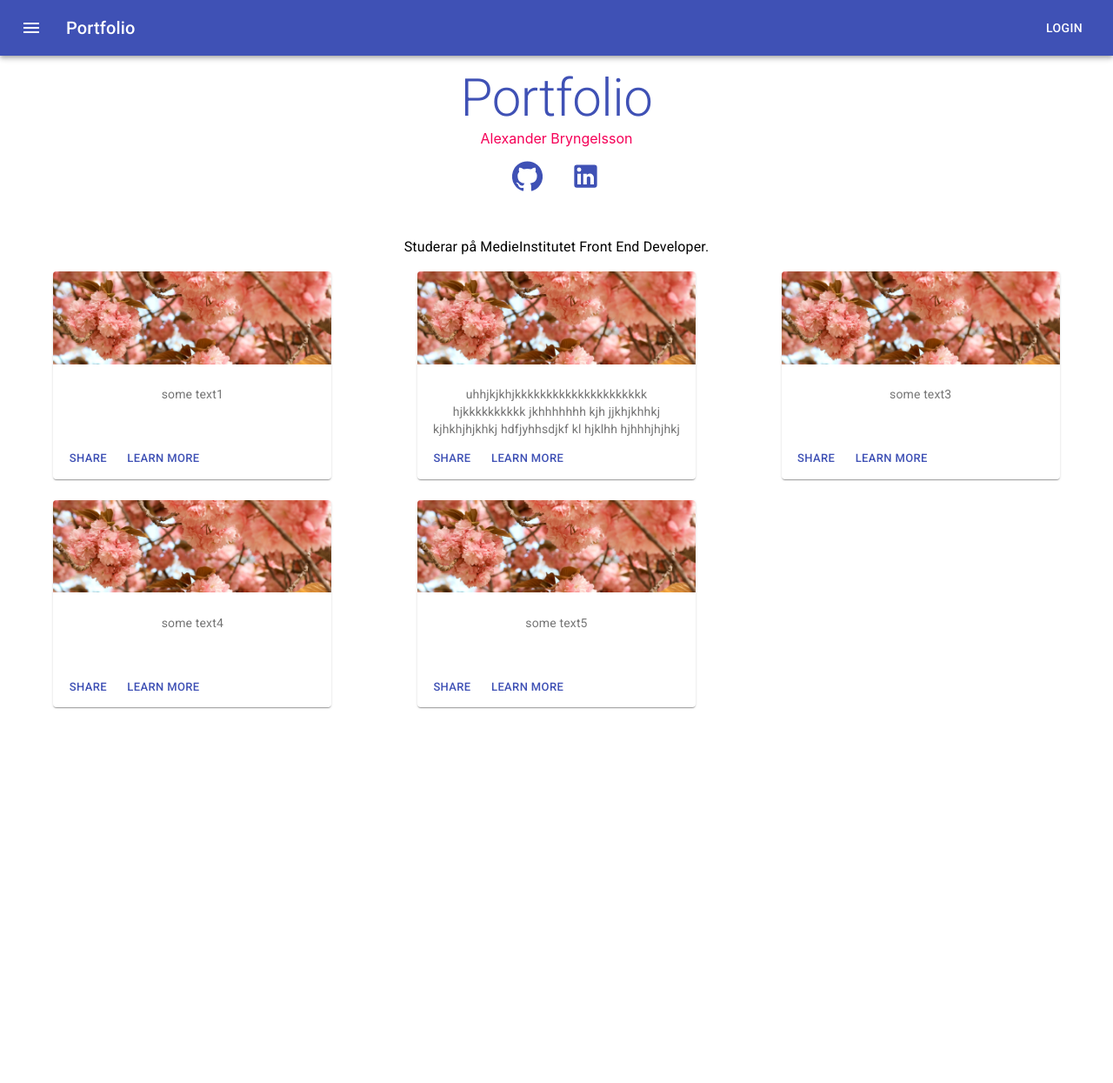
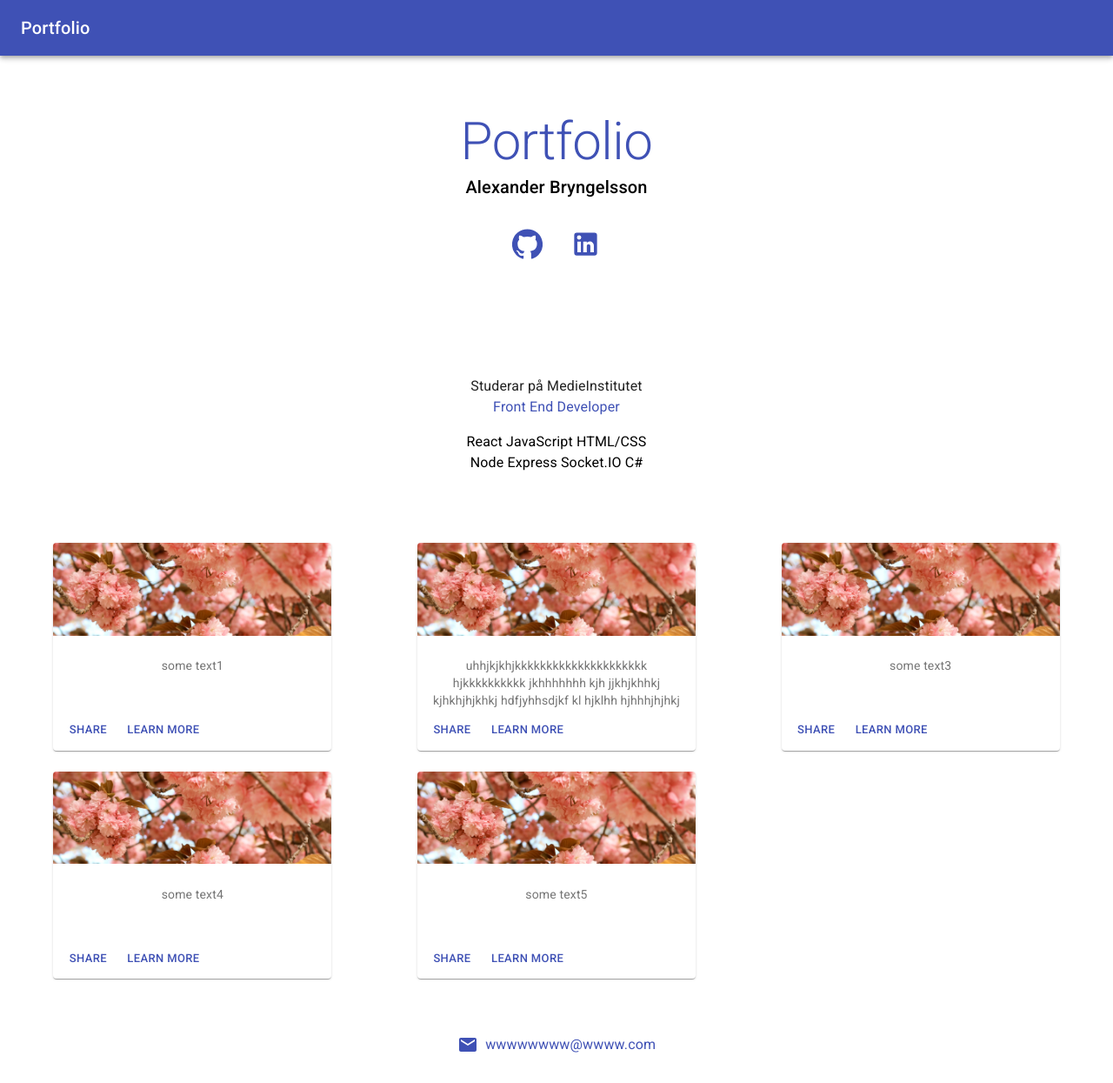
Before and after one commit to alexbryw/portfolio, a React (Create React App) app: page / in a window 1280 px wide. Shown: the whole page at 87% size. Before the commit the page ends 825 px from the top, so only its background shows below. Built offline with nearby package versions, Linux system fonts and the light colour scheme.

Commit message:
Added text to Current.jsx and mail link to Bottom.jsx

```diff
--- /dev/null
+++ b/src/components/cards/Bottom.jsx
@@ -0,0 +1,15 @@
+import React from 'react'
+import MailIcon from '@material-ui/icons/Mail';
+import { Container, Typography, Link } from '@material-ui/core';
+
+export default function Bottom(){
+    return(
+        <Container style={{display: "flex", justifyContent: "center", alignItems: "center", padding: "4rem 1.25rem 2rem 1.25rem"}}>
+            <Link href="#" >
+                <Typography  style={{display: "flex", alignItems: "center", justifyContent: "center"}}>
+                    <MailIcon/>&nbsp; wwwwwwww@wwww.com
+                </Typography>
+            </Link>
+        </Container>
+    )
+}
--- a/src/components/cards/CardHolder.jsx
+++ b/src/components/cards/CardHolder.jsx
@@ -6,6 +6,7 @@ import contentList from '../../content/content'
 import Navbar from './Navbar';
 import WelcomePage from './WelcomePage';
 import Current from './Current';
+import Bottom from './Bottom'
 
 export default function CardHolder() {
 
@@ -29,6 +30,7 @@ export default function CardHolder() {
                     })}
                 </Grid>
             </Container>
+            <Bottom />
         </div>
     )
 }
--- a/src/components/cards/Current.jsx
+++ b/src/components/cards/Current.jsx
@@ -1,11 +1,23 @@
 import React from 'react'
-import { Container, Typography } from '@material-ui/core'
+import { Container, Typography, Link } from '@material-ui/core'
+
 
 export default function Current(){
     return(
-        <Container style={{display: 'flex', justifyContent: "center", alignItems: "center"}}>
-            <Typography style={{padding: "1rem"}}>
-                Studerar på MedieInstitutet Front End Developer.
+        <Container style={{display: 'flex', flexDirection: "column", justifyContent: "center", alignItems: "center", padding: "3rem 1.5rem 5rem 1.5rem"}}>
+            <Typography color={"textPrimary"}>
+                Studerar på MedieInstitutet
+            </Typography>
+            <Typography style={{padding: "0 0 1rem 0"}} /*color={"primary"}*/>
+                <Link href="#">
+                    Front End Developer
+                </Link>
+            </Typography>
+            <Typography>
+                React JavaScript HTML/CSS
+            </Typography>
+            <Typography>
+                Node Express Socket.IO C#
             </Typography>
         </Container>
     )
--- a/src/components/cards/Navbar.jsx
+++ b/src/components/cards/Navbar.jsx
@@ -3,9 +3,9 @@ import { makeStyles } from '@material-ui/core/styles';
 import AppBar from '@material-ui/core/AppBar';
 import Toolbar from '@material-ui/core/Toolbar';
 import Typography from '@material-ui/core/Typography';
-import Button from '@material-ui/core/Button';
+/*import Button from '@material-ui/core/Button';
 import IconButton from '@material-ui/core/IconButton';
-import MenuIcon from '@material-ui/icons/Menu';
+import MenuIcon from '@material-ui/icons/Menu';*/
 
 const useStyles = makeStyles((theme) => ({
   root: {
@@ -27,13 +27,13 @@ export default function Navbar() {
       <AppBar position="static">
 
         <Toolbar>
-          <IconButton edge="start" className={classes.menuButton} color="inherit" aria-label="menu">
+          {/* <IconButton edge="start" className={classes.menuButton} color="inherit" aria-label="menu">
             <MenuIcon />
-          </IconButton>
+          </IconButton> */}
           <Typography variant="h6" className={classes.title}>
             Portfolio
           </Typography>
-          <Button color="inherit">Login</Button>
+          {/* <Button color="inherit">Login</Button> */}
         </Toolbar>
       </AppBar>
         {/* <Toolbar>This adds space between navbar and content below.</Toolbar> */}
--- a/src/components/cards/WelcomePage.jsx
+++ b/src/components/cards/WelcomePage.jsx
@@ -5,14 +5,14 @@ import LinkedInIcon from '@material-ui/icons/LinkedIn';
 
 export default function WelcomePage(){
     return(
-        <Container style={{ height: '12rem', display: 'flex', flexDirection: 'column', justifyContent: "center", alignItems: "center"}}>
+        <Container style={{ height: '20rem', display: 'flex', flexDirection: 'column', justifyContent: "center", alignItems: "center"}}>
             <Typography variant={'h2'} color={"primary"}>
                 Portfolio
             </Typography>
-            <Typography variant={'h7'} color={"secondary"}>
+            <Typography variant={'h6'}>
                 Alexander Bryngelsson
             </Typography>
-            <Container style={{display: "flex", justifyContent: "center", alignItems: "center"}}>
+            <Container style={{display: "flex", justifyContent: "center", alignItems: "center", padding: "1rem 0 0 0"}}>
                 <Typography style={{padding: "1rem"}}>
                     <Link href="#">
                         <GitHubIcon fontSize={'large'}/>
```
